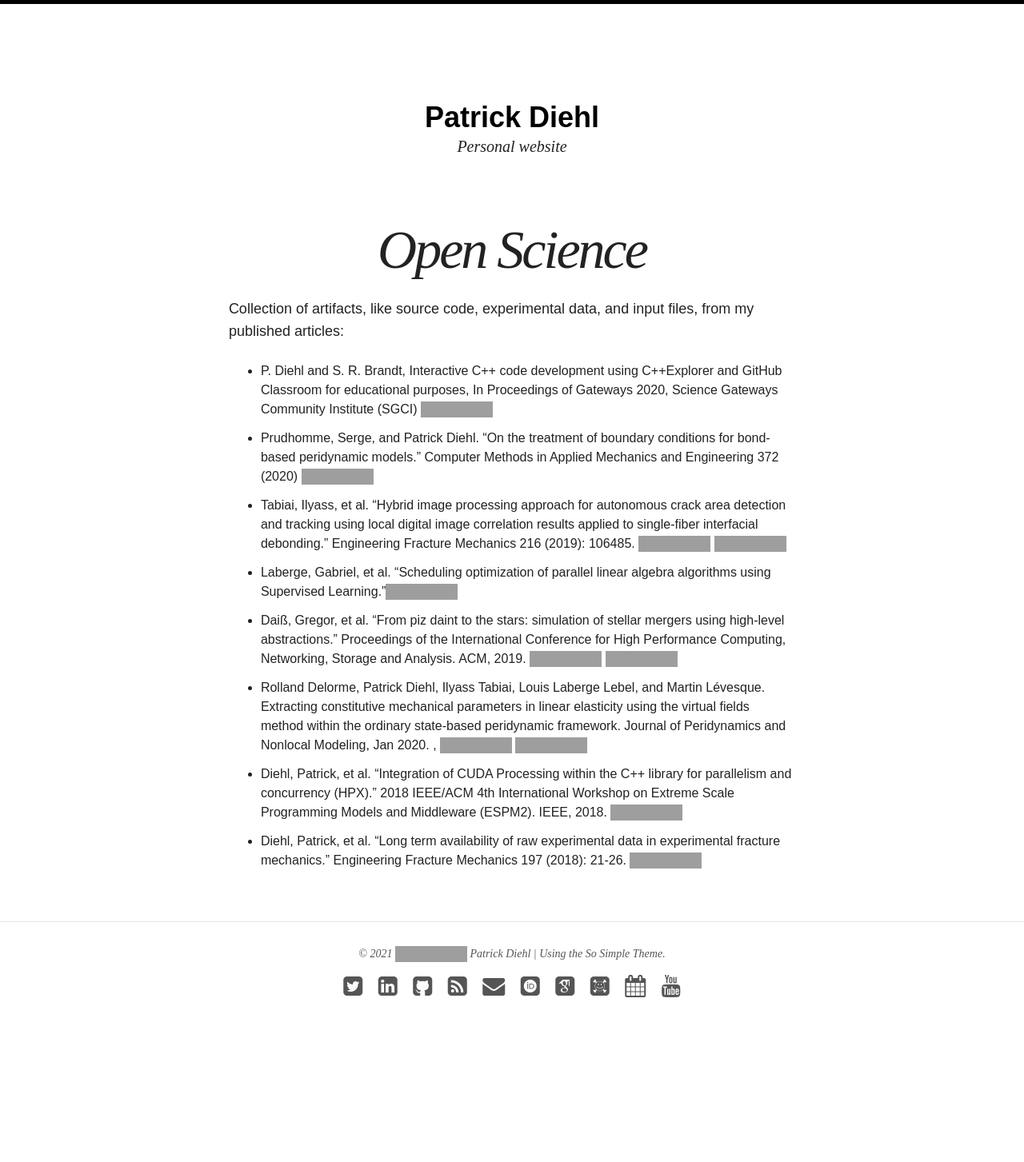
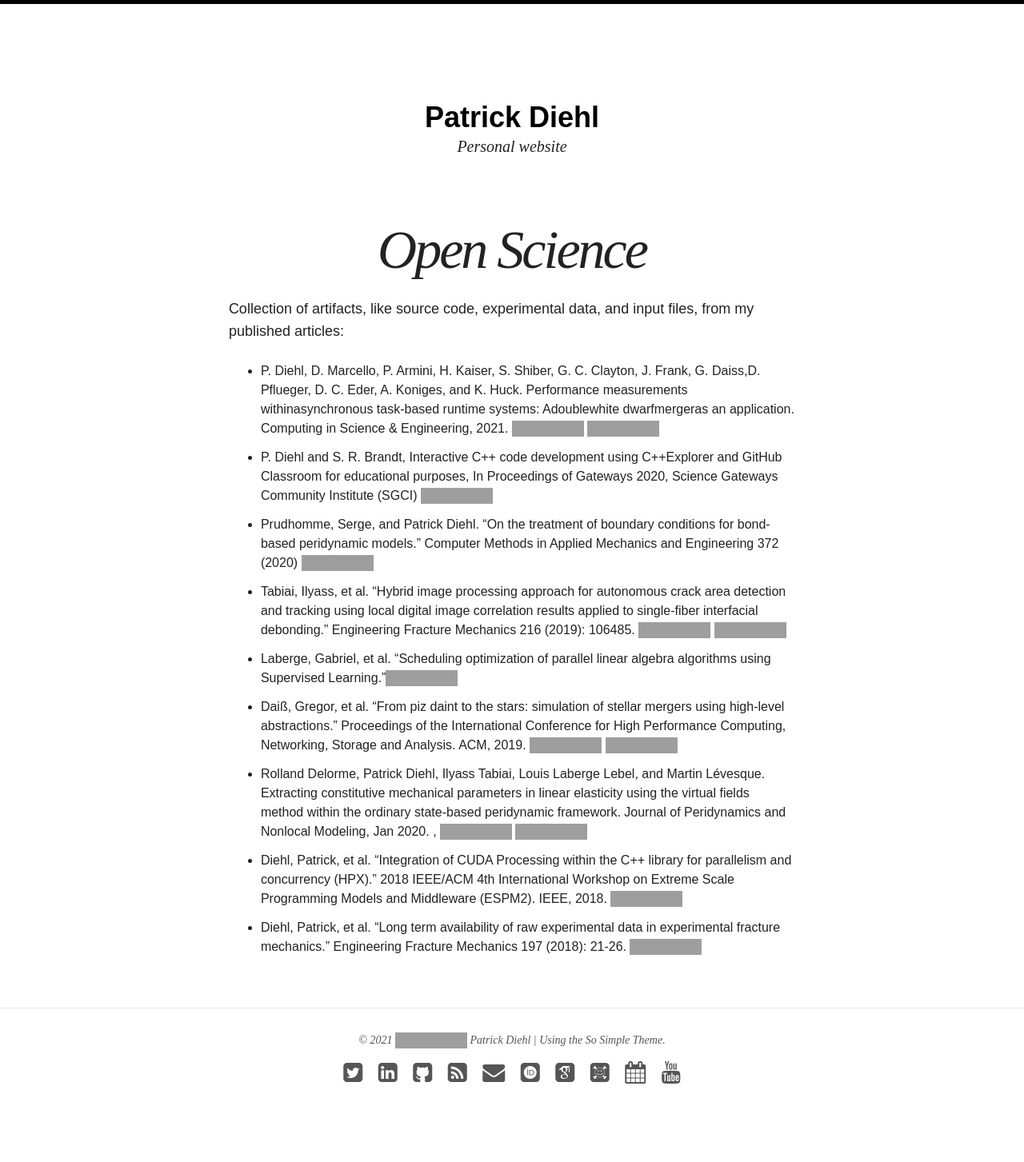
Before and after one commit to diehlpk/diehlpk.github.io, a Jekyll site: the page built from openscience/index.md, in a window 1280 px wide. Shown: the whole page at 80% size. Built offline with Jekyll 4.4.1, drawn with Linux system fonts in a browser that asks for light colours; nearby versions of some CDN libraries; some web fonts are replaced; before the commit the page ends 1345 px from its top, so only the background shows below that; grey boxes are pictures that could not be loaded.

Commit message:
Add new paper

```diff
--- a/openscience/index.md
+++ b/openscience/index.md
@@ -5,6 +5,7 @@ title: Open Science
 
 Collection of artifacts, like source code, experimental data, and input files, from my published articles:
 
+* P. Diehl, D. Marcello, P. Armini, H. Kaiser, S. Shiber, G. C. Clayton, J. Frank, G. Daiss,D. Pflueger, D. C. Eder, A. Koniges, and K. Huck. Performance measurements withinasynchronous task-based runtime systems: Adoublewhite dwarfmergeras an application. Computing in Science & Engineering, 2021. [![DOI](https://zenodo.org/badge/DOI/10.5281/zenodo.3751820.svg)](https://doi.org/10.5281/zenodo.3751820) [![DOI](https://zenodo.org/badge/DOI/10.5281/zenodo.3753539.svg)](https://doi.org/10.5281/zenodo.3753539)
 * P. Diehl and S. R. Brandt, Interactive C++ code development using C++Explorer and GitHub Classroom for educational purposes, In Proceedings of Gateways 2020, Science Gateways Community Institute (SGCI) [![DOI](https://zenodo.org/badge/DOI/10.5281/zenodo.3703222.svg)](https://doi.org/10.5281/zenodo.3703222)
 * Prudhomme, Serge, and Patrick Diehl. "On the treatment of boundary conditions for bond-based peridynamic models." Computer Methods in Applied Mechanics and Engineering 372 (2020) [![DOI](https://zenodo.org/badge/DOI/10.5281/zenodo.3942681.svg)](https://doi.org/10.5281/zenodo.3942681)
 * Tabiai, Ilyass, et al. "Hybrid image processing approach for autonomous crack area detection and tracking using local digital image correlation results applied to single-fiber interfacial debonding." Engineering Fracture Mechanics 216 (2019): 106485. [![DOI](https://zenodo.org/badge/DOI/10.5281/zenodo.1188272.svg)](https://doi.org/10.5281/zenodo.1188272) [![DOI](https://zenodo.org/badge/DOI/10.5281/zenodo.2566394.svg)](https://doi.org/10.5281/zenodo.2566394)
```
